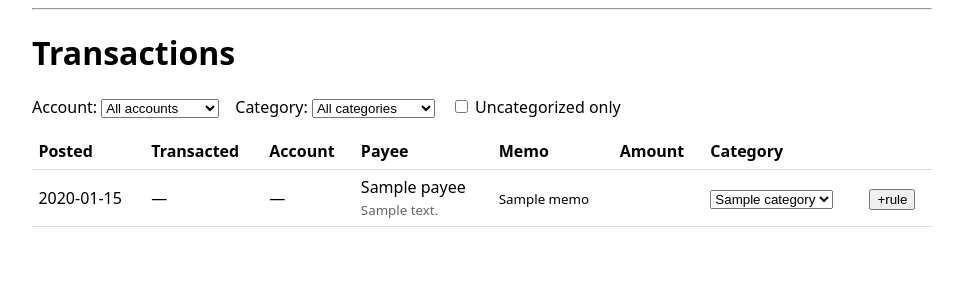
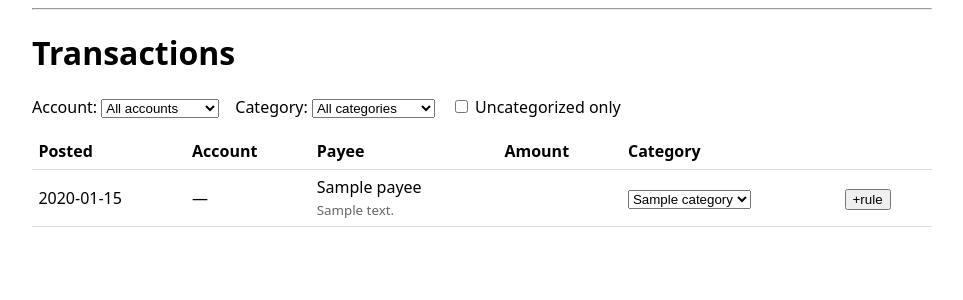
Before and after one commit to benkillski/budget-tracker, a FastAPI app: template app/templates/transactions.html in a window 1280 px wide. Shown: the part 54-354 px from the top of the page, without its empty margins (0-963 px from the left). Run offline with FastAPI, Linux system fonts and the light colour scheme; the template is opened without the code that fills it: most values are stand-ins (such as "Sample title", 1, 10 or a date in 2020); parts of the project's set-up code (start-up, migrations or seed data) failed here and were passed over.

Commit message:
feat: drop Memo and Transacted columns from /transactions
Bank of America (and probably most banks via SimpleFIN) don't populate
either field, so the columns were always empty. Still stored on the
Transaction model and still available as a Memo rule source for banks
that do send it.

Co-Authored-By: Claude Opus 4.7 <noreply@anthropic.com>

```diff
--- a/app/templates/partials/transaction_row.html
+++ b/app/templates/partials/transaction_row.html
@@ -3,13 +3,6 @@
         {{ transaction.posted_at.strftime("%Y-%m-%d") }}
         {% if transaction.pending %}
         <br><small style="color:#c80">pending</small>
-        {% endif %}
-    </td>
-    <td>
-        {% if transaction.transacted_at and transaction.transacted_at.date() != transaction.posted_at.date() %}
-            {{ transaction.transacted_at.strftime("%Y-%m-%d") }}
-        {% else %}
-            —
         {% endif %}
     </td>
     <td>
@@ -20,13 +13,6 @@
         {{ transaction.payee }}
         {% if transaction.description and transaction.description != transaction.payee %}
         <br><small style="color:#666">{{ transaction.description }}</small>
-        {% endif %}
-    </td>
-    <td>
-        {% if transaction.memo %}
-            <small>{{ transaction.memo }}</small>
-        {% else %}
-            —
         {% endif %}
     </td>
     <td>{{ format_money(transaction.amount_cents) }}</td>
--- a/app/templates/transactions.html
+++ b/app/templates/transactions.html
@@ -36,10 +36,8 @@
 <table>
     <thead><tr>
         <th>Posted</th>
-        <th>Transacted</th>
         <th>Account</th>
         <th>Payee</th>
-        <th>Memo</th>
         <th>Amount</th>
         <th>Category</th>
         <th></th>
```
